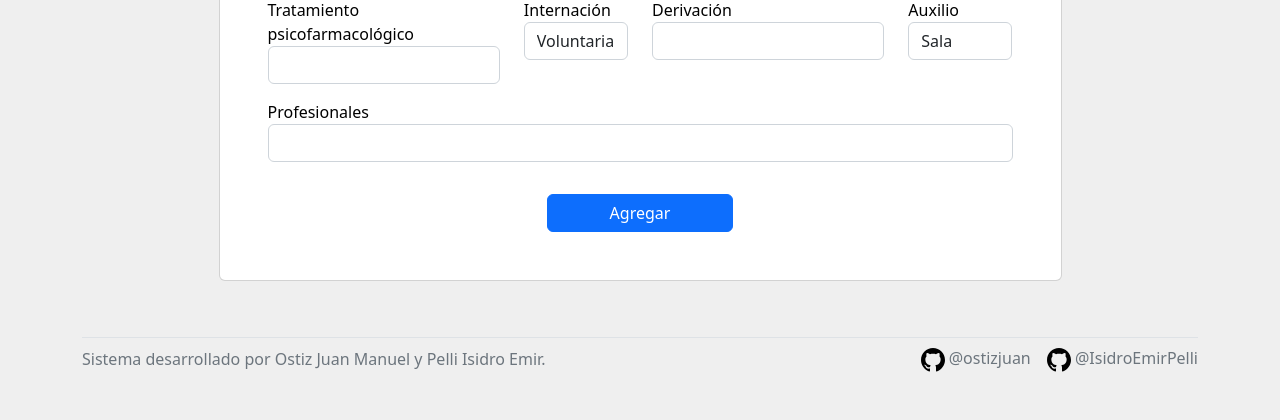
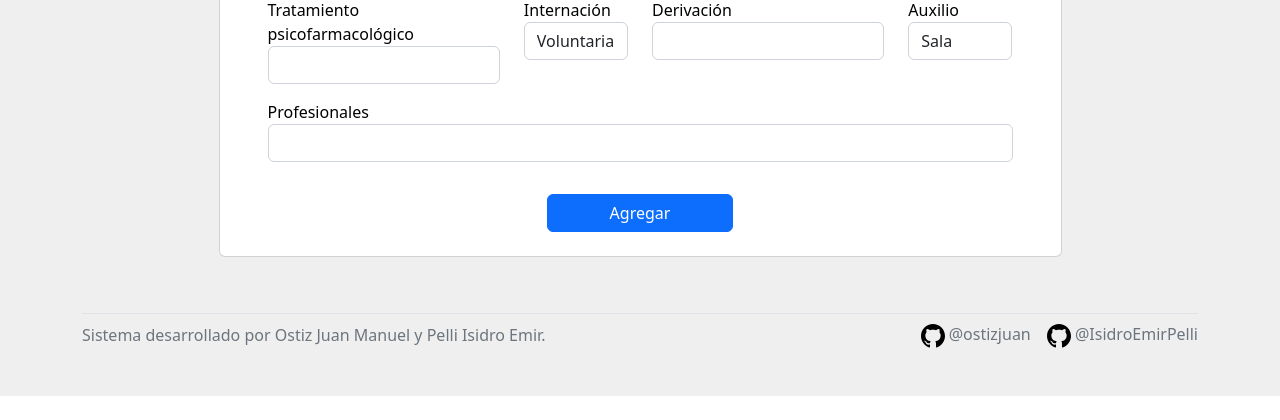
Before and after one commit to IsidroEmirPelli/romero, a Django app: page /registro/ in a window 1280 px wide. Shown: the part 643-1063 px from the top of the page. After the commit the page ends 1039 px from the top, so only its background shows below. Run offline with Django 4.2, Linux system fonts and the light colour scheme; some libraries are stand-ins or nearby versions.

Commit message:
Corrección del footer

```diff
--- a/romero/crudromero/templates/crudromero/layout.html
+++ b/romero/crudromero/templates/crudromero/layout.html
@@ -12,7 +12,7 @@
 		<link href="{% static 'css/bootstrap.min.css' %}" rel="stylesheet" />
 		<script src="{% static 'js/bootstrap.min.js' %}"></script>
 	</head>
-	<body style="background-color: #efefef">
+	<body class="d-flex flex-column min-vh-100" style="background-color: #efefef">
 		{% include 'crudromero/partials/_navbar.html' %}
 		<div class="container p-2 text-black">
 			{% block content %} {% endblock %} {% block div %} {% endblock %}
--- a/romero/crudromero/templates/crudromero/partials/_footer.html
+++ b/romero/crudromero/templates/crudromero/partials/_footer.html
@@ -1,9 +1,9 @@
-<div class="container py-0">
-  <footer class="d-flex flex-wrap justify-content-between align-items-center border-top my-5"">
+<div class="mt-auto container py-0">
+  <footer class="d-flex flex-nowrap align-items-center border-top my-5">
         <div class="col-md-6 d-flex align-items-center">
           <span class="text-muted mt-2">Sistema desarrollado por Ostiz Juan Manuel y Pelli Isidro Emir.</span>
         </div>
-        <ul class="nav col-md-4 justify-content-end list-unstyled d-flex mt-2">
+        <ul class="nav col-md-6 justify-content-end list-unstyled d-flex mt-2">
           <li class="ms-3"><a class="text-muted text-decoration-none" href="https://github.com/ostizjuan"><svg class="bi" width="24" height="24"><path d="M12 0c-6.626 0-12 5.373-12 12 0 5.302 3.438 9.8 8.207 11.387.599.111.793-.261.793-.577v-2.234c-3.338.726-4.033-1.416-4.033-1.416-.546-1.387-1.333-1.756-1.333-1.756-1.089-.745.083-.729.083-.729 1.205.084 1.839 1.237 1.839 1.237 1.07 1.834 2.807 1.304 3.492.997.107-.775.418-1.305.762-1.604-2.665-.305-5.467-1.334-5.467-5.931 0-1.311.469-2.381 1.236-3.221-.124-.303-.535-1.524.117-3.176 0 0 1.008-.322 3.301 1.23.957-.266 1.983-.399 3.003-.404 1.02.005 2.047.138 3.006.404 2.291-1.552 3.297-1.23 3.297-1.23.653 1.653.242 2.874.118 3.176.77.84 1.235 1.911 1.235 3.221 0 4.609-2.807 5.624-5.479 5.921.43.372.823 1.102.823 2.222v3.293c0 .319.192.694.801.576 4.765-1.589 8.199-6.086 8.199-11.386 0-6.627-5.373-12-12-12z"/></svg> @ostizjuan</a></li>
             <li class="ms-3"><a class="text-muted text-decoration-none" href="https://github.com/IsidroEmirPelli/"><svg class="bi" width="24" height="24"><path d="M12 0c-6.626 0-12 5.373-12 12 0 5.302 3.438 9.8 8.207 11.387.599.111.793-.261.793-.577v-2.234c-3.338.726-4.033-1.416-4.033-1.416-.546-1.387-1.333-1.756-1.333-1.756-1.089-.745.083-.729.083-.729 1.205.084 1.839 1.237 1.839 1.237 1.07 1.834 2.807 1.304 3.492.997.107-.775.418-1.305.762-1.604-2.665-.305-5.467-1.334-5.467-5.931 0-1.311.469-2.381 1.236-3.221-.124-.303-.535-1.524.117-3.176 0 0 1.008-.322 3.301 1.23.957-.266 1.983-.399 3.003-.404 1.02.005 2.047.138 3.006.404 2.291-1.552 3.297-1.23 3.297-1.23.653 1.653.242 2.874.118 3.176.77.84 1.235 1.911 1.235 3.221 0 4.609-2.807 5.624-5.479 5.921.43.372.823 1.102.823 2.222v3.293c0 .319.192.694.801.576 4.765-1.589 8.199-6.086 8.199-11.386 0-6.627-5.373-12-12-12z"/></svg> @IsidroEmirPelli</a></li>
         </ul>
--- a/romero/crudromero/templates/crudromero/registro.html
+++ b/romero/crudromero/templates/crudromero/registro.html
@@ -1,7 +1,7 @@
 {% extends 'crudromero/layout.html' %} {% block content %}
 <form
 	method="post"
-	class="card card-body p-5 w-75 mx-auto pt-2 mt-4"
+	class="card card-body p-5 pb-4 w-75 mx-auto pt-2 mt-4"
 	style="background-color: white"
 >
 	{% csrf_token %}
```
Also changed, not shown: romero/crudromero/static/media/barrios.png, romero/crudromero/static/media/dias.png, romero/crudromero/static/media/internados.png, romero/crudromero/static/media/total_pacientes.png.
